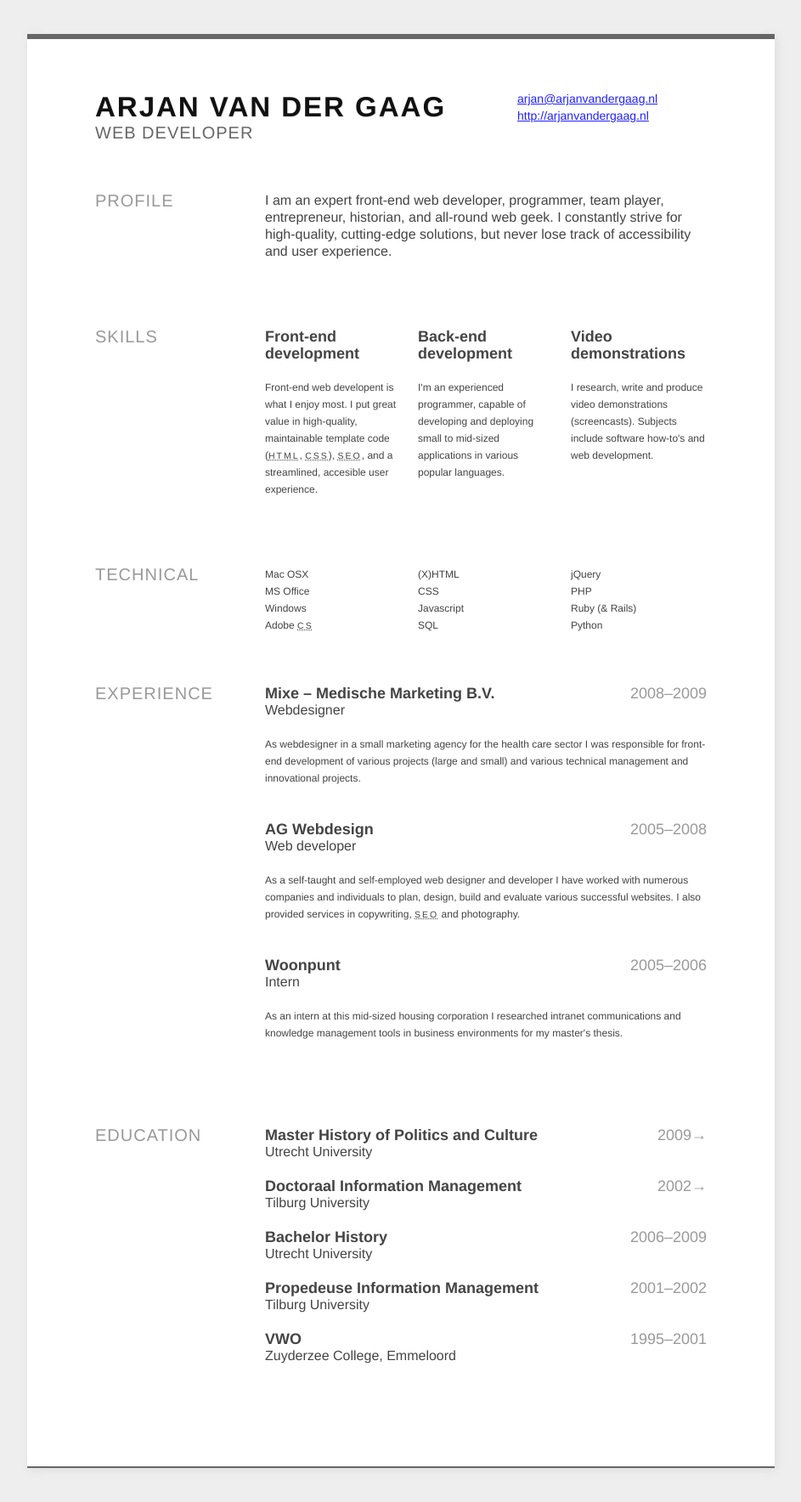
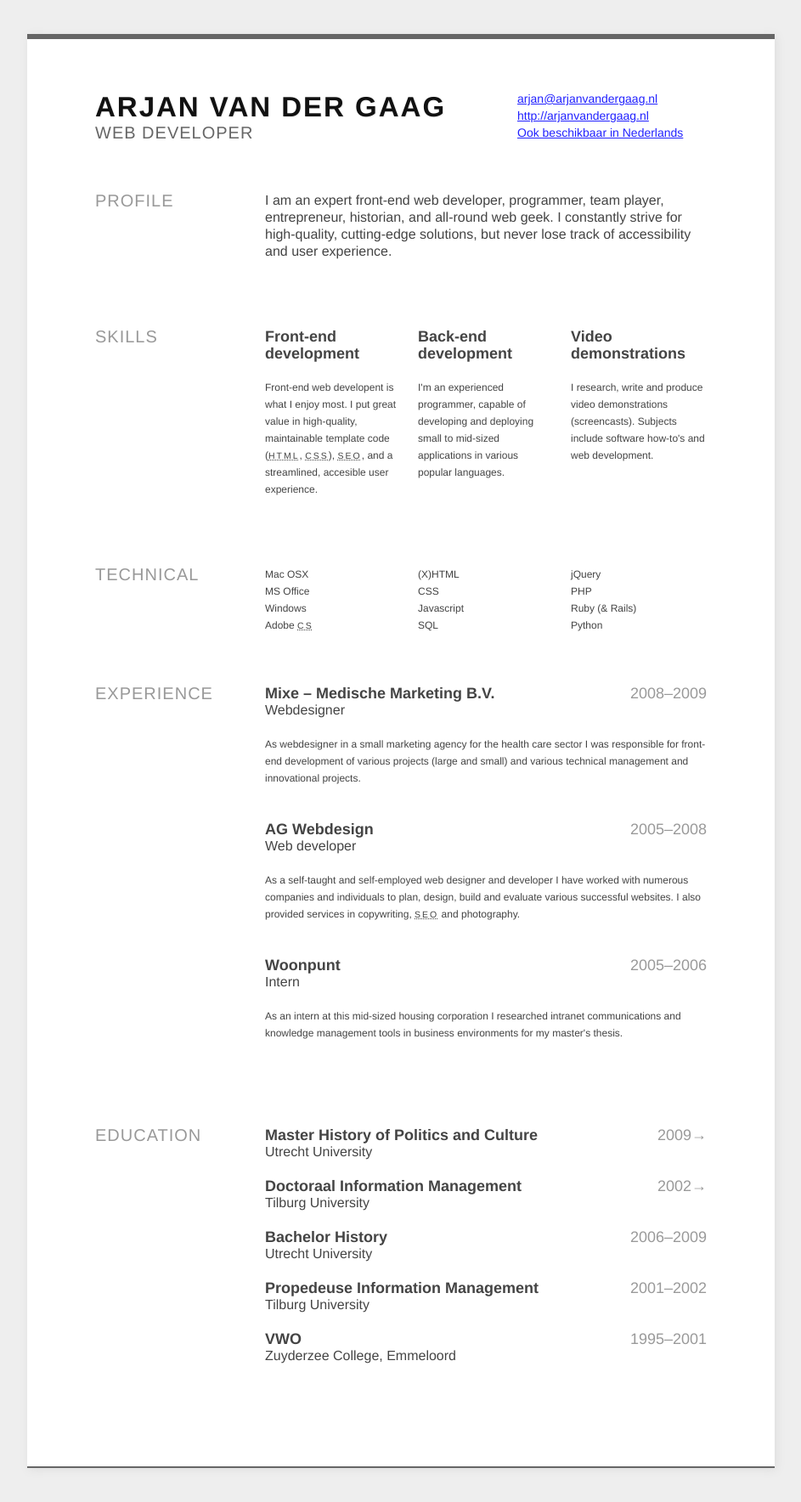
Before and after one commit to avdgaag/arjanvandergaag.nl, a Jekyll site: the page resume.html, which Jekyll copies as it is, in a window 1280 px wide. Shown: the whole page at 85% size, without its empty margins (168-1111 px from the left). Built offline with Jekyll 4.4.1, drawn with Linux system fonts in a browser that asks for light colours.

Commit message:
Add language links

```diff
--- a/cv.html
+++ b/cv.html
@@ -28,6 +28,7 @@
                 <div class="column last">
                     <h3><a href="mailto:&#x61;&#x72;&#x6A;&#x61;&#x6E;&#x40;&#x61;&#x72;&#x6A;&#x61;&#x6E;&#x76;&#x61;&#x6E;&#x64;&#x65;&#x72;&#x67;&#x61;&#x61;&#x67;&#x2E;&#x6E;&#x6C;" title="Send an e-mail to this address">&#x61;&#x72;&#x6A;&#x61;&#x6E;&#x40;&#x61;&#x72;&#x6A;&#x61;&#x6E;&#x76;&#x61;&#x6E;&#x64;&#x65;&#x72;&#x67;&#x61;&#x61;&#x67;&#x2E;&#x6E;&#x6C;</a></h3>
                     <h3><a href="http://arjanvandergaag.nl" title="Arjan van der Gaag's website">http://arjanvandergaag.nl</a></h3>
+                    <h3><a href="resume.html" title="View this resume in English" lang="en">Also available in English</a></h3>
                 </div>
             </div>
 
--- a/resume.html
+++ b/resume.html
@@ -28,6 +28,7 @@
                 <div class="column last">
                     <h3><a href="mailto:&#x61;&#x72;&#x6A;&#x61;&#x6E;&#x40;&#x61;&#x72;&#x6A;&#x61;&#x6E;&#x76;&#x61;&#x6E;&#x64;&#x65;&#x72;&#x67;&#x61;&#x61;&#x67;&#x2E;&#x6E;&#x6C;" title="Send an e-mail to this address">&#x61;&#x72;&#x6A;&#x61;&#x6E;&#x40;&#x61;&#x72;&#x6A;&#x61;&#x6E;&#x76;&#x61;&#x6E;&#x64;&#x65;&#x72;&#x67;&#x61;&#x61;&#x67;&#x2E;&#x6E;&#x6C;</a></h3>
                     <h3><a href="http://arjanvandergaag.nl" title="Arjan van der Gaag's website">http://arjanvandergaag.nl</a></h3>
+                    <h3><a href="cv.html" title="Dit CV lezen in het Nederlands" lang="nl">Ook beschikbaar in Nederlands</a></h3>
                 </div>
             </div>
 
```
